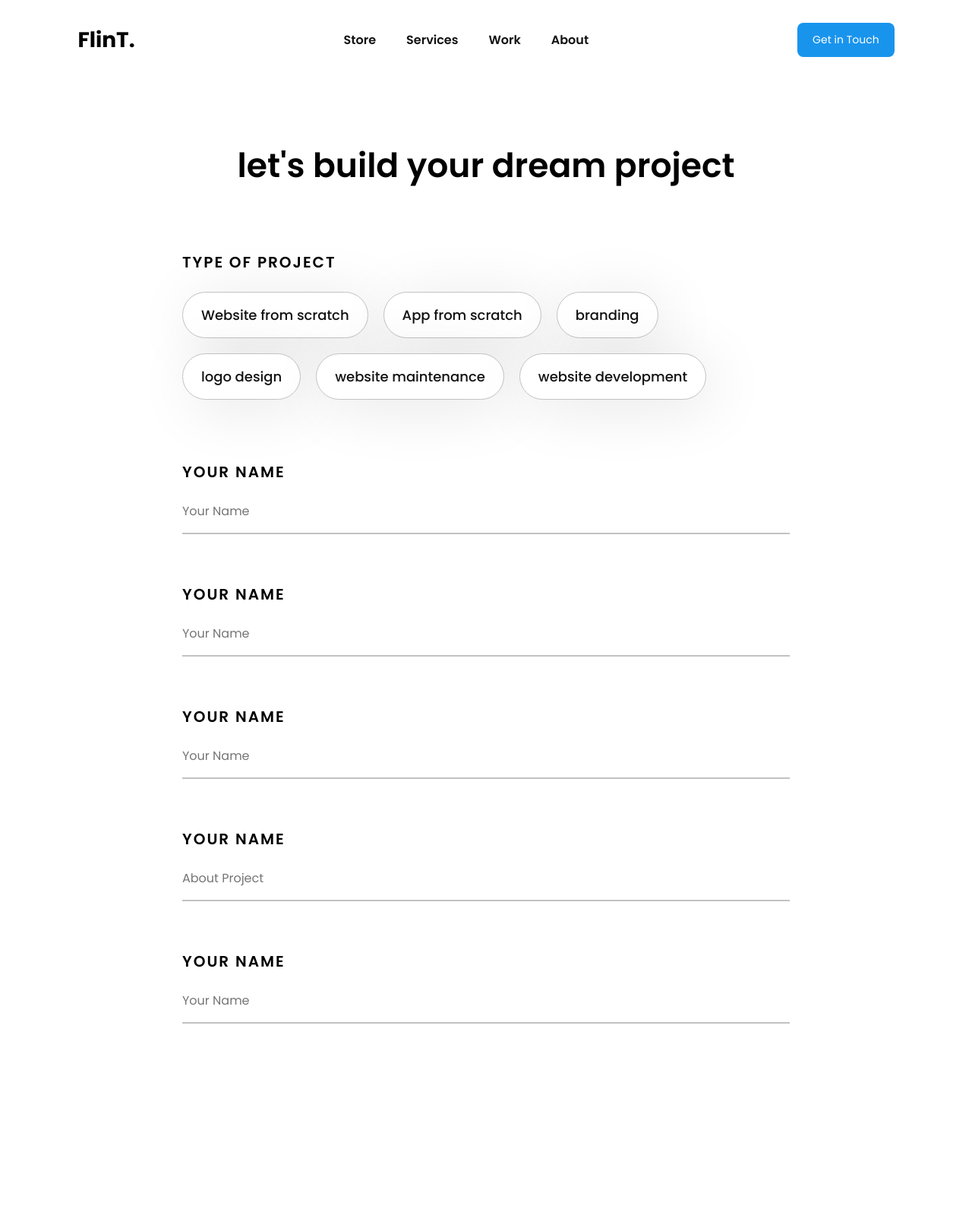
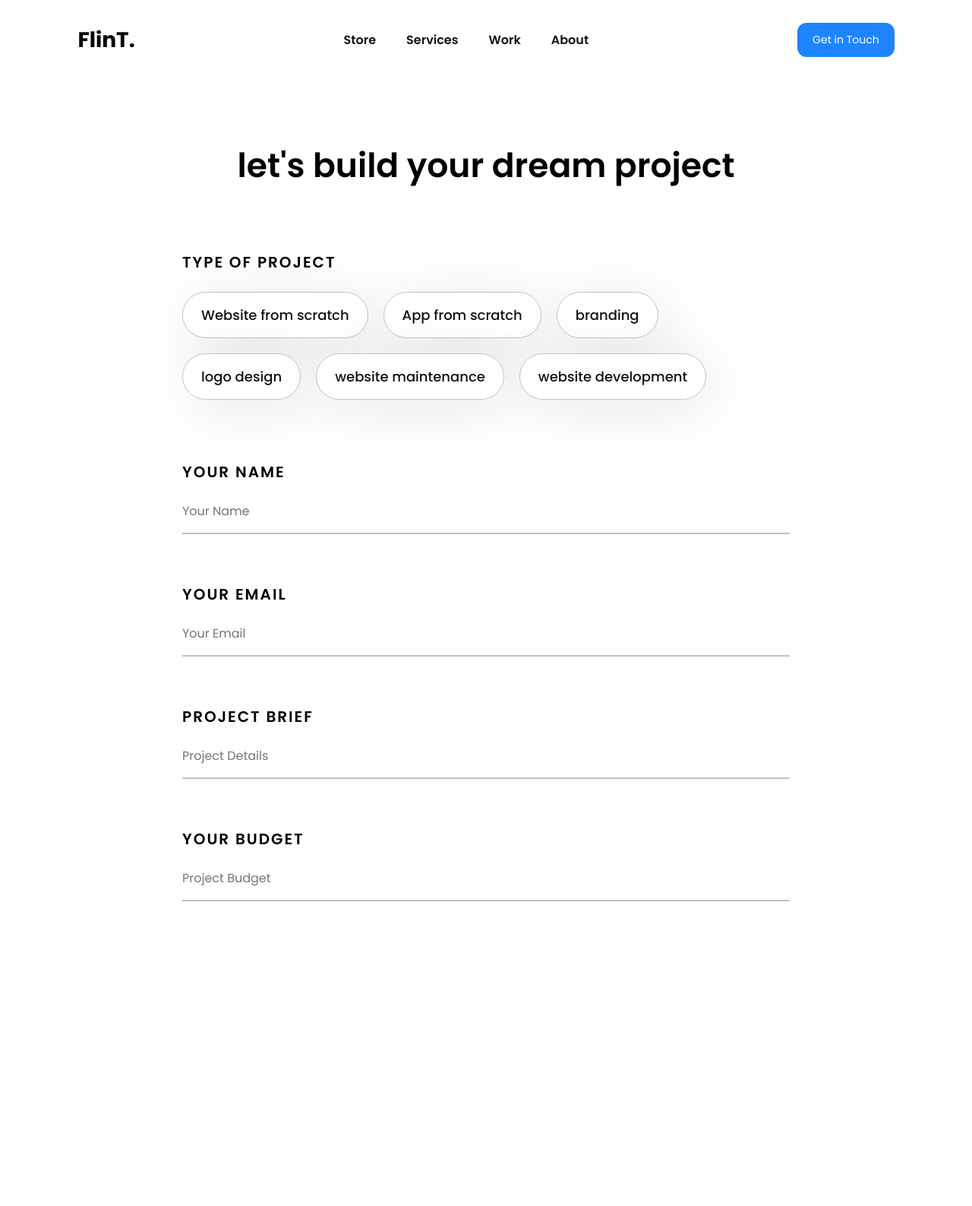
Before and after one commit to Maxx058/Flint, a PHP site: page /form.html in a window 1280 px wide. Shown: the top 1587 px of the page at 76% size. Run offline with PHP 8.4, Linux system fonts and the light colour scheme.

Commit message:
form changes

```diff
--- a/css/form.css
+++ b/css/form.css
@@ -60,10 +60,10 @@ header {
 }
 
 .nav-cta {
-  background-color: #1994ed;
+  background-color: #1d85ff;
   font-size: 14px;
   padding: 12px 20px;
-  border-radius: 8px;
+  border-radius: 12px;
   cursor: pointer;
   transition: all 0.3s ease 0s;
   color: white;
--- a/css/project.css
+++ b/css/project.css
@@ -60,10 +60,10 @@ header {
 }
 
 .nav-cta {
-  background-color: #1994ed;
+  background-color: #1d85ff;
   font-size: 14px;
   padding: 12px 20px;
-  border-radius: 8px;
+  border-radius: 12px;
   cursor: pointer;
   transition: all 0.3s ease 0s;
   color: white;
--- a/css/services.css
+++ b/css/services.css
@@ -60,10 +60,10 @@ header {
 }
 
 .nav-cta {
-  background-color: #1994ed;
+  background-color: #1d85ff;
   font-size: 14px;
   padding: 12px 20px;
-  border-radius: 8px;
+  border-radius: 12px;
   cursor: pointer;
   transition: all 0.3s ease 0s;
   color: white;
@@ -217,6 +217,7 @@ header {
   gap: 120px;
   justify-content: center;
   align-items: center;
+  width: auto;
 }
 
 .working-benefits-item {
--- a/css/style.css
+++ b/css/style.css
@@ -60,10 +60,10 @@ header {
 }
 
 .nav-cta {
-  background-color: #1994ed;
+  background-color: #1d85ff;
   font-size: 14px;
   padding: 12px 20px;
-  border-radius: 8px;
+  border-radius: 12px;
   cursor: pointer;
   transition: all 0.3s ease 0s;
   color: white;
--- a/css/work.css
+++ b/css/work.css
@@ -60,10 +60,10 @@ header {
 }
 
 .nav-cta {
-  background-color: #1994ed;
+  background-color: #1d85ff;
   font-size: 14px;
   padding: 12px 20px;
-  border-radius: 8px;
+  border-radius: 12px;
   cursor: pointer;
   transition: all 0.3s ease 0s;
   color: white;
--- a/form.html
+++ b/form.html
@@ -73,27 +73,18 @@
       </div>
 
       <div class="inputs">
-        <h2 class="input-container-heading">YOUR NAME</h2>
-        <input type="text" placeholder="Your Name" class="input-field" />
+        <h2 class="input-container-heading">YOUR EMAIL</h2>
+        <input type="text" placeholder="Your Email" class="input-field" />
       </div>
 
       <div class="inputs">
-        <h2 class="input-container-heading">YOUR NAME</h2>
-        <input type="text" placeholder="Your Name" class="input-field" />
+        <h2 class="input-container-heading">PROJECT BRIEF</h2>
+        <input type="text" placeholder="Project Details" class="input-field" />
       </div>
 
       <div class="inputs">
-        <h2 class="input-container-heading">YOUR NAME</h2>
-        <input
-          type="text"
-          placeholder="About Project"
-          class="input-field text-field"
-        />
-      </div>
-
-      <div class="inputs">
-        <h2 class="input-container-heading">YOUR NAME</h2>
-        <input type="text" placeholder="Your Name" class="input-field" />
+        <h2 class="input-container-heading">YOUR BUDGET</h2>
+        <input type="text" placeholder="Project Budget" class="input-field" />
       </div>
     </div>
   </body>
```
Also changed, not shown: css/about.css (+3 -18 lines).
